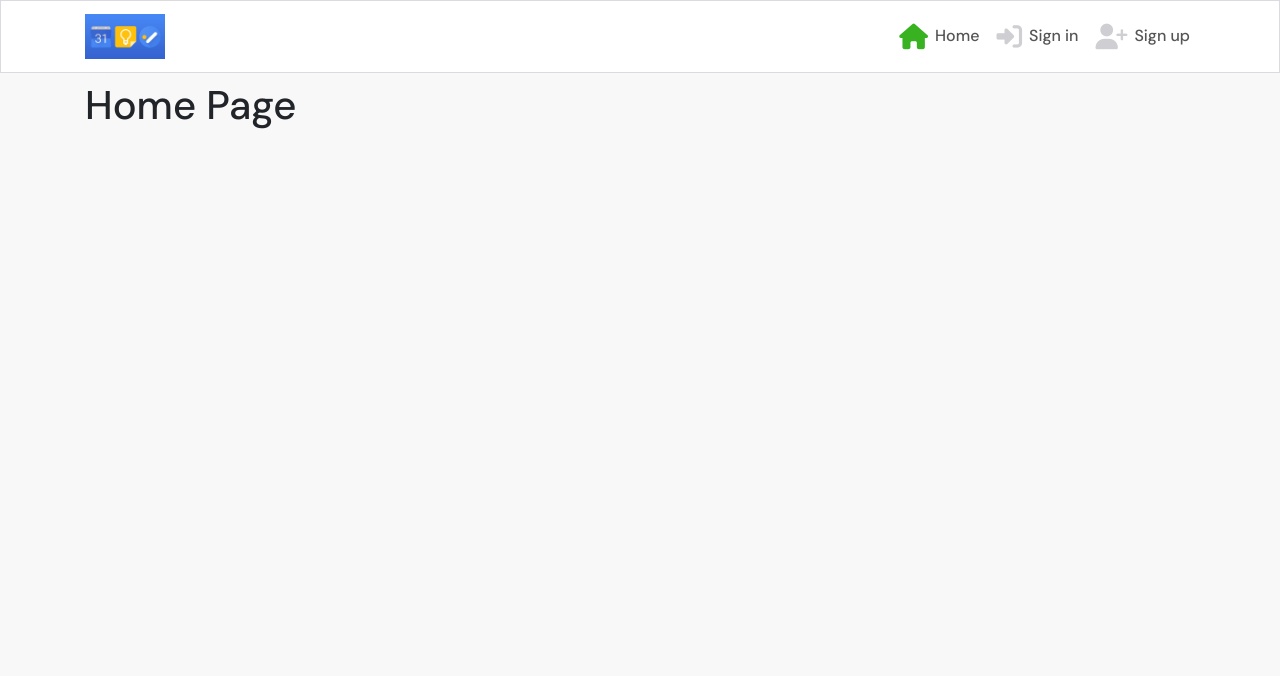
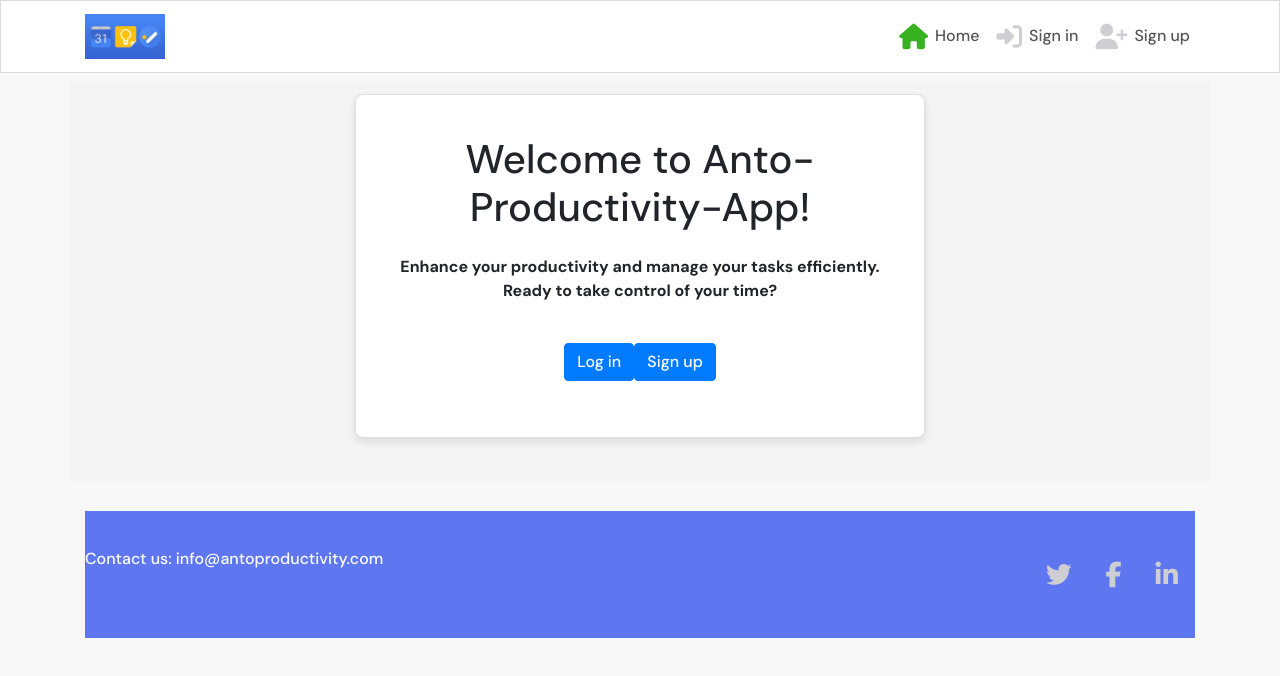
Before and after one commit to Anthonyrajlucas/anto-productivity-app, a React (Create React App) app: page / in a window 1280 px wide. Shown: the top 676 px of the page. Built offline with nearby package versions, Linux system fonts and the light colour scheme; no server answers.

Commit message:
Add Hd home page content and styles

```diff
--- a/src/App.js
+++ b/src/App.js
@@ -7,6 +7,7 @@ import SignInForm from "./pages/auth/SignInForm";
 import "./api/axiosDefaults";
 import TaskList from "./pages/tasks/TaskList";
 import TaskCreateForm from "./pages/tasks/TaskCreateForm";
+import HomePage from "./pages/home/HomePage";
 
 function App() {
   return (
@@ -14,7 +15,7 @@ function App() {
     <NavBar />
     <Container className={styles.Main}>
       <Switch>
-        <Route exact path="/" render={() => <h1>Home Page</h1> } />
+        <Route exact path="/" render={() => <HomePage /> } />
         <Route exact path="/signin" render={() => <SignInForm />} />
         <Route exact path="/signup" render={() => <SignUpForm />} />
         <Route exact path="/tasklist" render={() => <TaskList/>} />
--- a/src/pages/auth/SignInForm.js
+++ b/src/pages/auth/SignInForm.js
@@ -8,6 +8,7 @@ import Col from "react-bootstrap/Col";
 import Row from "react-bootstrap/Row";
 import Image from "react-bootstrap/Image";
 import Container from "react-bootstrap/Container";
+
 
 import { Link, useHistory } from "react-router-dom";
 
--- a/src/pages/home/HomePage.js
+++ b/src/pages/home/HomePage.js
@@ -1,44 +1,77 @@
-import React from 'react'
-import {Card} from 'react-bootstrap'
+import React from "react";
+import { Card, Button, Row, Col, Container } from "react-bootstrap";
+import { Link } from "react-router-dom";
+import appStyles from "../../App.module.css";
+import styles from "../../styles/HomePage.module.css"
 
-
-const HomePage = () => {
+const Homepage = () => {
   return (
     <>
-  <div className='card Container'>
-  <Card className='card'>
-  <Card.Img src="https://res.cloudinary.com/df8bd97ok/image/upload/t_Profile/v1701808140/landing_uifyss.png"/>
-    <Card.Body>
-      <Card.Text className='cardText'>
-      <h1 className='cardHeader'>Welcome to Anto-Productivity-App, where student productivity meets seamless organization! Empower yourself to conquer tasks with ease. 🚀
-</h1>
-      </Card.Text>
-    </Card.Body>
+      <Row className={`text-center ${styles.HomepageBackground}`}>
+        <Col sm={12}>
+          <Container className={styles.HomepageBoxPos}>
+            <Card className={styles.HomepageCard}>
+              <Card.Body>
+                <Card.Title>
+                  <h1 className="mb-4">Welcome to Anto-Productivity-App!</h1>
+                </Card.Title>
+                <Card.Text className="font-weight-bold">
+                  Enhance your productivity and manage your tasks efficiently.
+                  <br />
+                  Ready to take control of your time?
+                </Card.Text>
+              </Card.Body>
+              <Card.Body>
+                <Link to="/signin">
+                  <Button className={`${appStyles.Button} mb-3`}>
+                    Log in
+                  </Button>
+                </Link>
+                <Link to="/signup">
+                  <Button className={`${appStyles.Button} mb-3`}>
+                    Sign up
+                  </Button>
+                </Link>
+              </Card.Body>
+            </Card>
+          </Container>
+        </Col>
+      </Row>
+      <Container fluid className={styles.Footer}>
+        <footer className="d-flex justify-content-between align-items-center py-3">
+          <div className={styles.ContactInfo}>
+            <p>Contact us: info@antoproductivity.com</p>
+          </div>
+          <div>
+            <a
+              href="https://twitter.com/yourprofile"
+              aria-label="Twitter"
+              target="_blank"
+              rel="noopener noreferrer"
+            >
+              <i className="fab fa-twitter"></i>
+            </a>
+            <a
+              href="https://www.facebook.com/yourprofile"
+              aria-label="Facebook"
+              target="_blank"
+              rel="noopener noreferrer"
+            >
+              <i className="fab fa-facebook-f"></i>
+            </a>
+            <a
+              href="https://www.linkedin.com/in/yourprofile"
+              aria-label="LinkedIn"
+              target="_blank"
+              rel="noopener noreferrer"
+            >
+              <i className="fab fa-linkedin-in"></i>
+            </a>
+          </div>
+        </footer>
+      </Container>
+    </>
+  );
+};
 
-  </Card>
-  <br />
-  <Card>
-    <Card.Body>
-      <Card.Text>
-      Empower your academic journey. Organize, prioritize, and conquer tasks effortlessly with [App Name]. Your roadmap to effective time management
-      </Card.Text>
-    </Card.Body>
-    <Card.Img variant="bottom" src="https://res.cloudinary.com/df8bd97ok/image/upload/v1701808579/landing_1_hsqtnw.jpg" />
-  </Card>
-  <br />
-  <Card>
-  <Card.Body>
-    <Card.Text>
-    Experience the future of productivity – where students collaborate, delegate, and succeed together. Start achieving your goals today! 💪
-    </Card.Text>
-  </Card.Body>
-  <Card.Img variant="bottom" src="https://res.cloudinary.com/df8bd97ok/image/upload/v1701808769/landing_2_woi6xe.png" />
-</Card>
-</div>
-
-</>
-
-  )
-}
-
-export default HomePage
+export default Homepage;
--- a/src/styles/HomePage.module.css
+++ b/src/styles/HomePage.module.css
@@ -0,0 +1,60 @@
+/* src/styles/Homepage.module.css */
+
+.HomepageBackground {
+    background-color: #f4f4f4; /* Light gray background */
+    min-height: 50vh; /* Full viewport height */
+    display: flex;
+    justify-content: center;
+    align-items: center; /* Center content vertically and horizontally */
+
+  }
+
+  .HomepageBoxPos {
+    width: 100%; /* Full width */
+    max-width: 600px; /* Maximum width of the content */
+    margin: auto; /* Center align the content */
+  }
+
+  .HomepageCard {
+    box-shadow: 0 4px 8px rgba(0,0,0,0.1); /* Add a subtle shadow */
+    border-radius: 8px; /* Rounded corners */
+    background-color: white; /* Card background color */
+    padding: 20px; /* Padding inside the card */
+    margin-bottom: 30px; /* Space below the card */
+  }
+
+  .Footer {
+    background-color: #5e76ef;
+    color: white;
+    text-align: center;
+    padding: 20px 0; /* Padding on top and bottom */
+    width: 100%;
+    position: relative; /* Adjusted to 'relative' */
+    margin-top: 30px; /* Space above the footer */
+  }
+
+  .Footer a {
+    color: white;
+    margin: 0 10px;
+    font-size: 1.2em; /* Larger icons */
+    transition: color 0.3s;
+  }
+
+  .Footer a:hover {
+    color: #e0e0e0; /* Lighter color on hover */
+  }
+
+  .ContactInfo {
+    margin-bottom: 15px; /* Space below contact info */
+  }
+
+  /* Responsive adjustments for smaller screens */
+  @media (max-width: 768px) {
+    .HomepageBoxPos {
+      width: 95%; /* Slightly reduced width for mobile */
+    }
+
+    .HomepageCard {
+      margin-bottom: 20px; /* Smaller space below the card on mobile */
+    }
+  }
```
